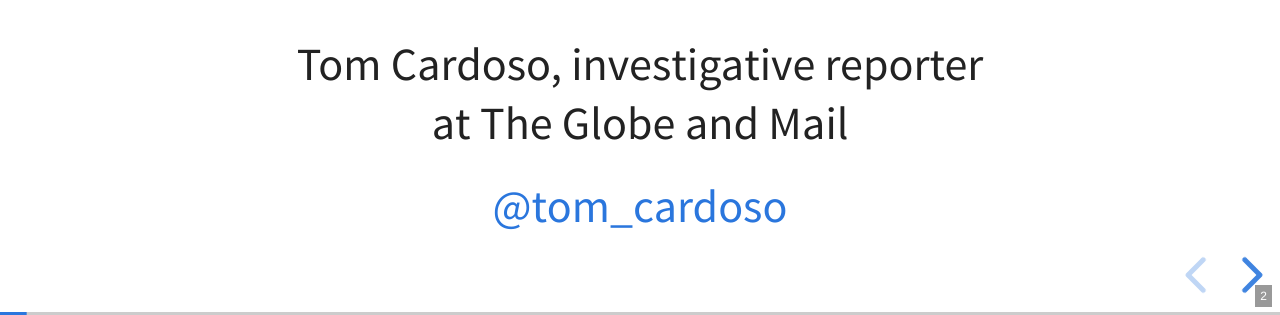
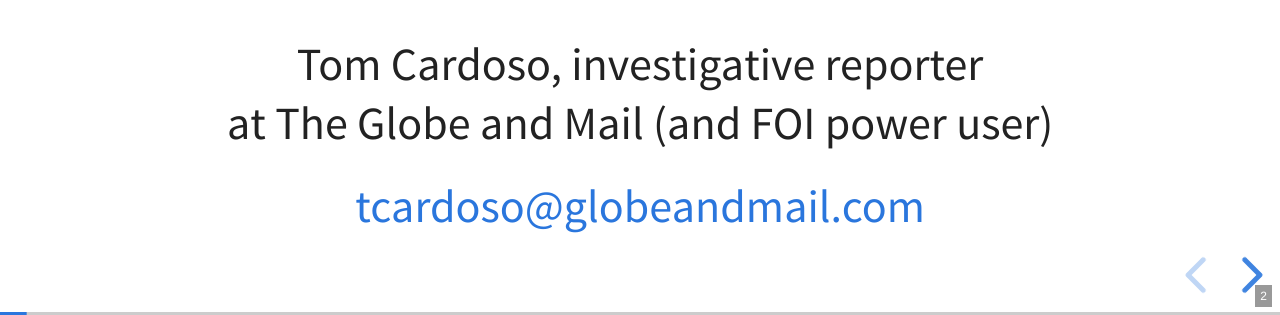
Before and after one commit to tomcardoso/secret-canada-capa-2024, a plain HTML site: page index.html in a window 1280 px wide. Both pictures are taken after a click on the button "next slide". Shown: the part 485-800 px from the top of the page. Drawn offline with Linux system fonts and the light colour scheme.

Commit message:
small tweak

```diff
--- a/index.html
+++ b/index.html
@@ -110,8 +110,8 @@
 				<section>
 					<h2>About me</h2>
 					<img style="width: auto; height: 35vh; margin-top: 10px;" src="img/tom.jpg" />
-					<p>Tom Cardoso, investigative reporter<br />at The Globe and Mail</p>
-					<p><a href="https://www.twitter.com/tom_cardoso">@tom_cardoso</a></p>
+					<p>Tom Cardoso, investigative reporter<br />at The Globe and Mail (and FOI power user)</p>
+					<p><a href="mailto:tcardoso@globeandmail.com">tcardoso@globeandmail.com</a></p>
 				</section>
 
         <section>
```
